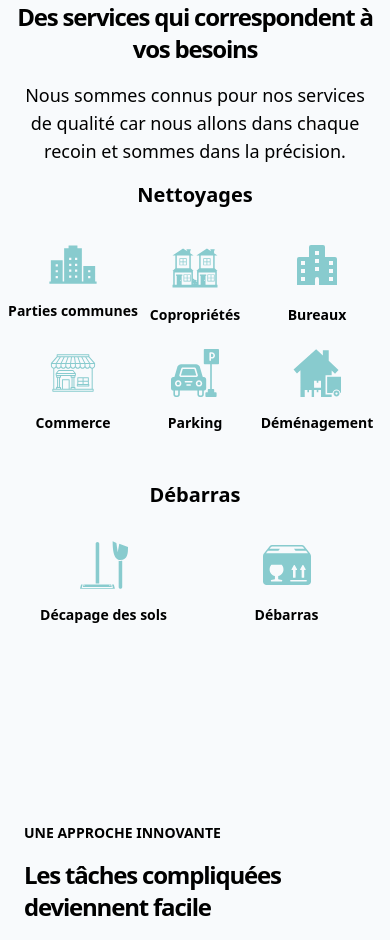
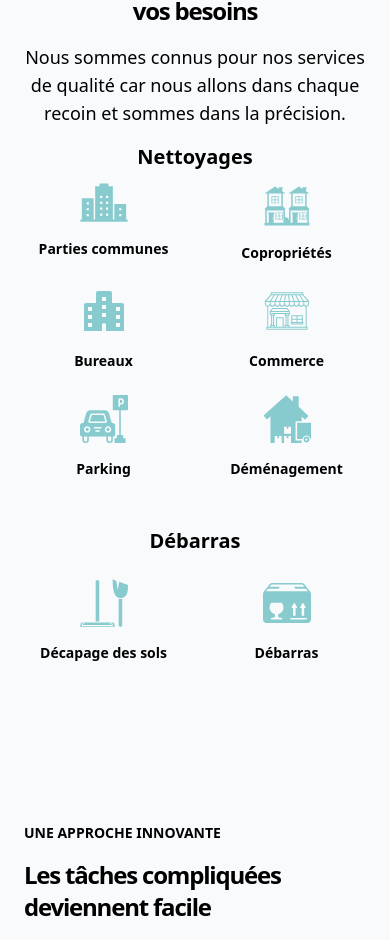
Before and after one commit to netproam/netpro, a Next.js app: page / in a window 390 px wide. Shown: the part 945-1885 px from the top of the page. Built offline with nearby package versions, Linux system fonts and the light colour scheme.

Commit message:
une meilleur version pour la version detailler des produits

```diff
--- a/src/components/section/ServicesSection.tsx
+++ b/src/components/section/ServicesSection.tsx
@@ -61,7 +61,7 @@ const ServicesSection = () => {
         </div>
     })
   return (
-   <section className="w-full h-full min-h-screen py-10 lg:py-10 bg-slate-50
+   <section className="w-full h-full min-h-screen py-4 lg:py-10 bg-slate-50
     flex flex-col justify-center items-center px-4 lg:px-10  gap-4 lg:gap-10  ">
 
 <div className="flex flex-col lg:flex-row  w-full  justify-center items-center gap-10 lg:gap-0">
@@ -79,15 +79,17 @@ const ServicesSection = () => {
 <div className="flex flex-col lg:flex-row  gap-8  h-full w-full lg:gap-2 ">
 
 
-    <div className="flex flex-col h-full  w-full text-center gap-8 ">
-<h2 className=" font-semibold text-left self-center lg:self-center text-xl lg:text-3xl">{`Nettoyages`}</h2>
+    <div className="flex flex-col h-full  w-full text-center gap-2 ">
+<h2 className=" font-semibold text-left self-center
+ lg:self-center text-xl lg:text-3xl">{`Nettoyages`}</h2>
 
-<div className=" grid grid-cols-3 lg:gap-2  h-full w-full  place-items-center   lg:justify-center
+<div className=" grid grid-cols-2 lg:gap-2  h-full w-full  place-items-center   lg:justify-center
 gap-2  divided-none lg:grid-cols-3  ">
 {allDataDisplay.slice(0,6)}
 </div>
 </div>
-<div className="flex flex-col w-full h-full   lg:w-1/3 gap-4 ">
+
+<div className="flex flex-col w-full h-full   lg:w-1/3 gap-2 ">
 <h2 className=" relative  font-semibold text-xl lg:text-3xl self-center lg:self-center">{`Débarras`}</h2>
 <div className=" grid grid-cols-2  pt-4 lg:pt-0  lg:justify-center w-full
 gap-2  divided-none lg:flex lg:flex-col lg:items-center h-full place-items-center ">
```
